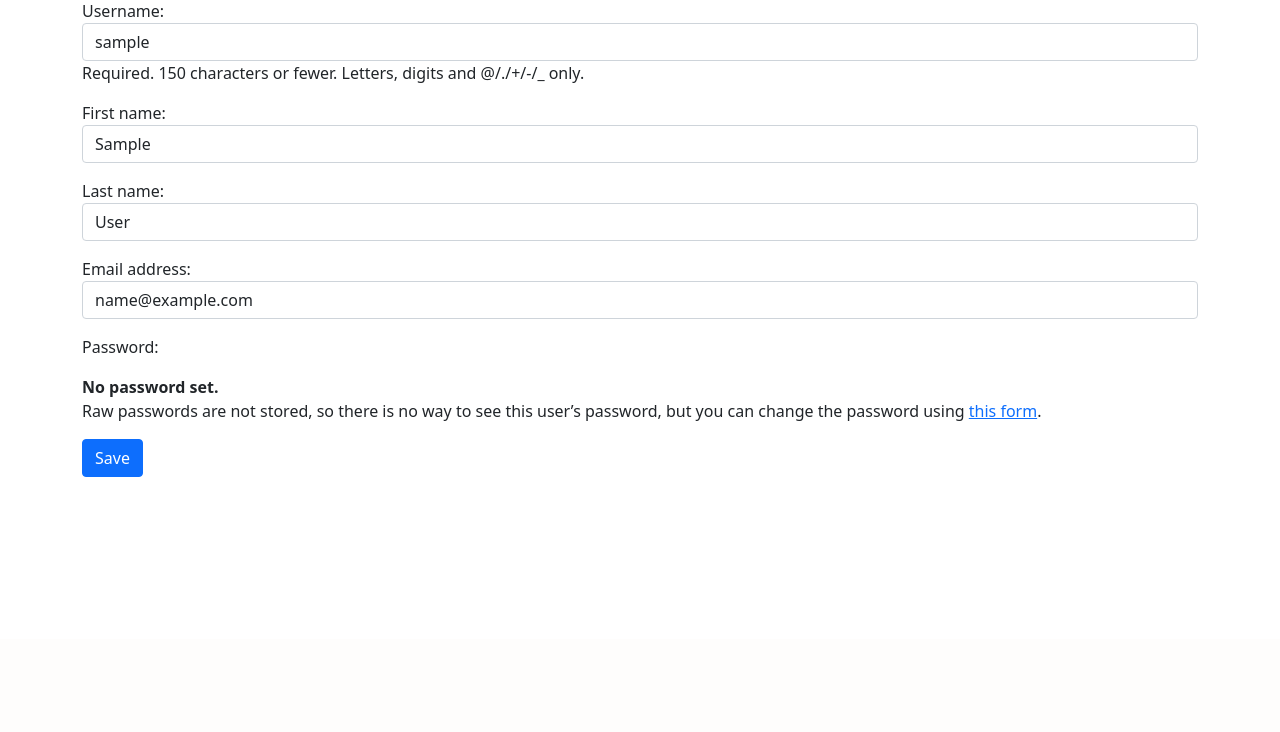
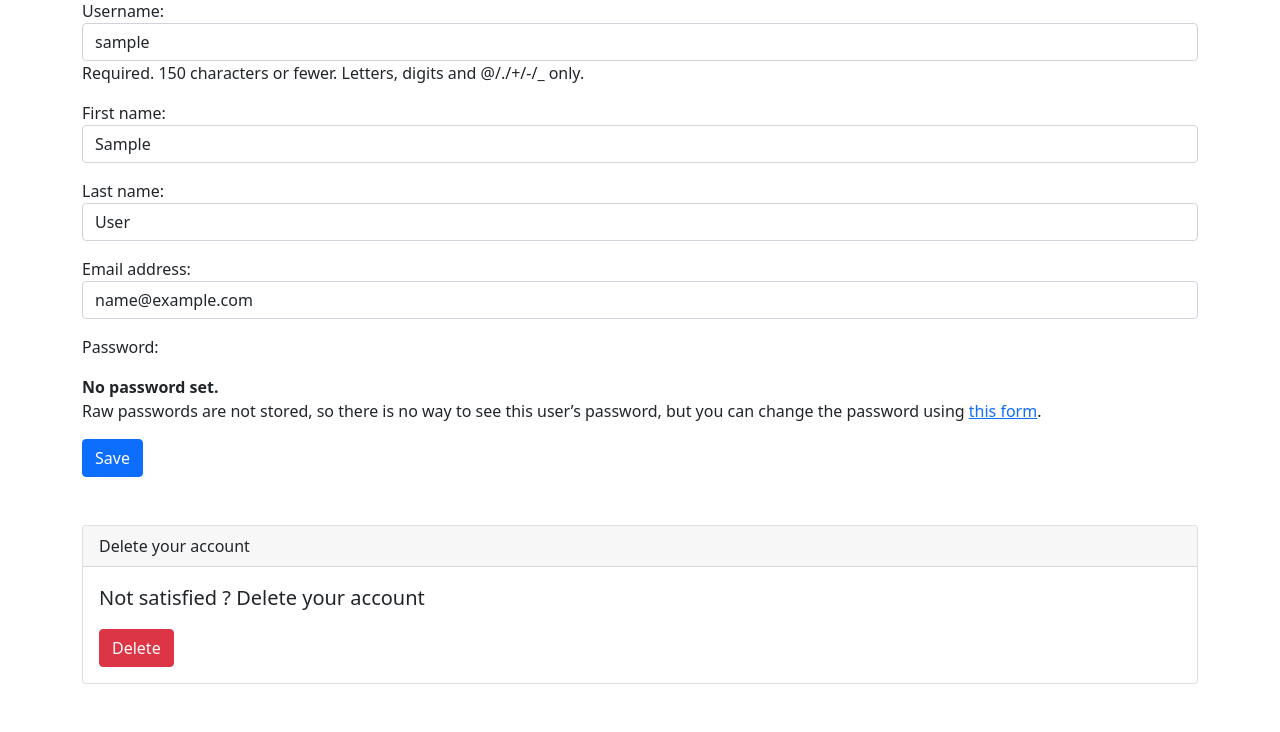
Before and after one commit to Nepul321/TweetBook, a Django app: page /accounts/account/ in a window 1280 px wide. Shown: the part 161-893 px from the top of the page. Before the commit the page ends 638 px from the top, so only its background shows below. Run offline with Django 3.2, Linux system fonts and the light colour scheme; the visitor is signed in with stand-in values (Sample User, id 1).

Commit message:
Add account deletion functionality

```diff
--- a/authentication/urls.py
+++ b/authentication/urls.py
@@ -1,5 +1,6 @@
 from django.urls import path
 from .views import (
+    DeleteAccountView,
     LoginView,
     LogoutView,
     PasswordView,
@@ -13,4 +14,5 @@ urlpatterns = [
     path('sign-up/', SignUpView, name="signup"),
     path('account/', AccountView, name="account"),
     path('password/', PasswordView, name="password"),
+    path('delete/', DeleteAccountView, name="delete"),
 ]
--- a/authentication/views.py
+++ b/authentication/views.py
@@ -87,3 +87,16 @@ def PasswordView(request):
         'form' : form
         }
 	return render(request, template, context)
+
+@login_required
+def DeleteAccountView(request):
+    template = "pages/auth/accounts/delete.html"
+    if request.method == "POST":
+        user = User.objects.get(id=request.user.id)
+        user.delete()
+        return redirect('home')
+    context = {
+
+    }
+
+    return render(request, template, context)
--- a/templates/pages/auth/accounts/account.html
+++ b/templates/pages/auth/accounts/account.html
@@ -13,5 +13,15 @@ TweetBook - Account
         <button class="btn btn-primary">Save</button>
     </form>
 </div>
-
+<div class="container my-5">
+<div class="card">
+    <div class="card-header">
+        Delete your account
+    </div>
+    <div class="card-body">
+        <p style="font-size: 20px;">Not satisfied ? Delete your account</p>
+        <a href="{% url 'delete' %}" class="btn btn-danger">Delete</a>
+    </div>
+</div>
+</div>
 {% endblock content %}
```
Also changed, not shown: templates/pages/auth/accounts/delete.html (added, +17 -0 lines).
